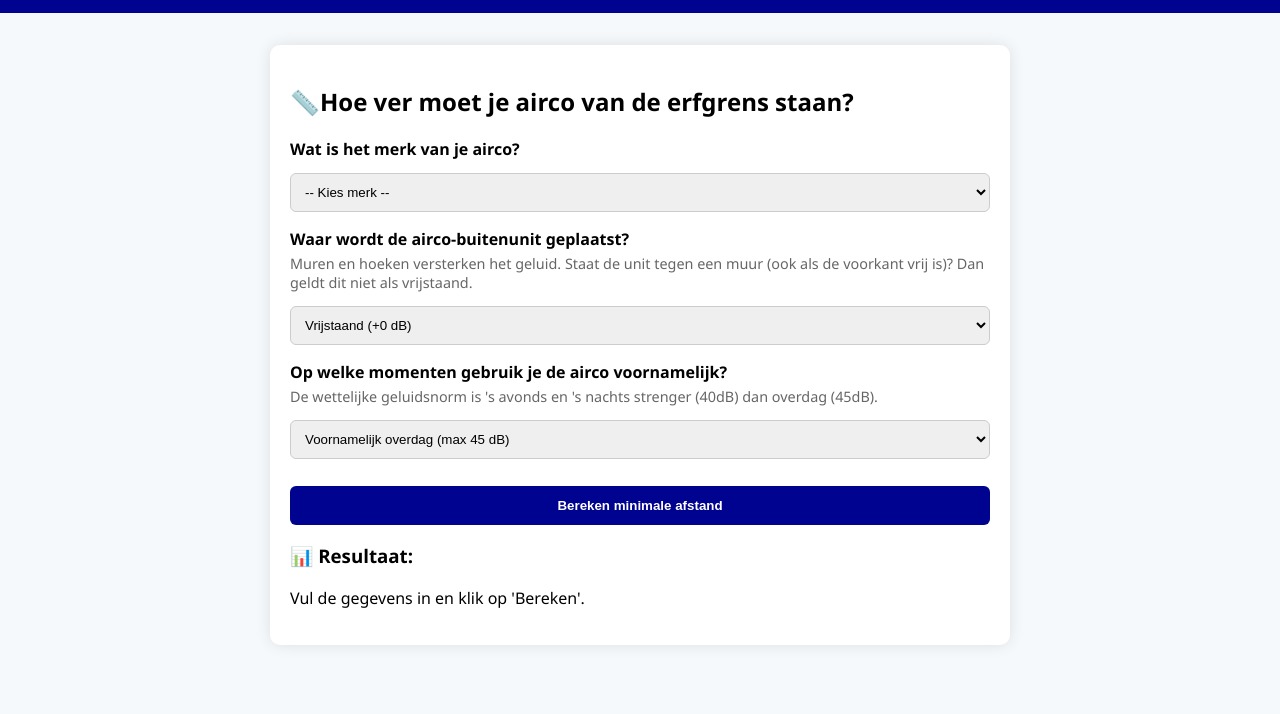
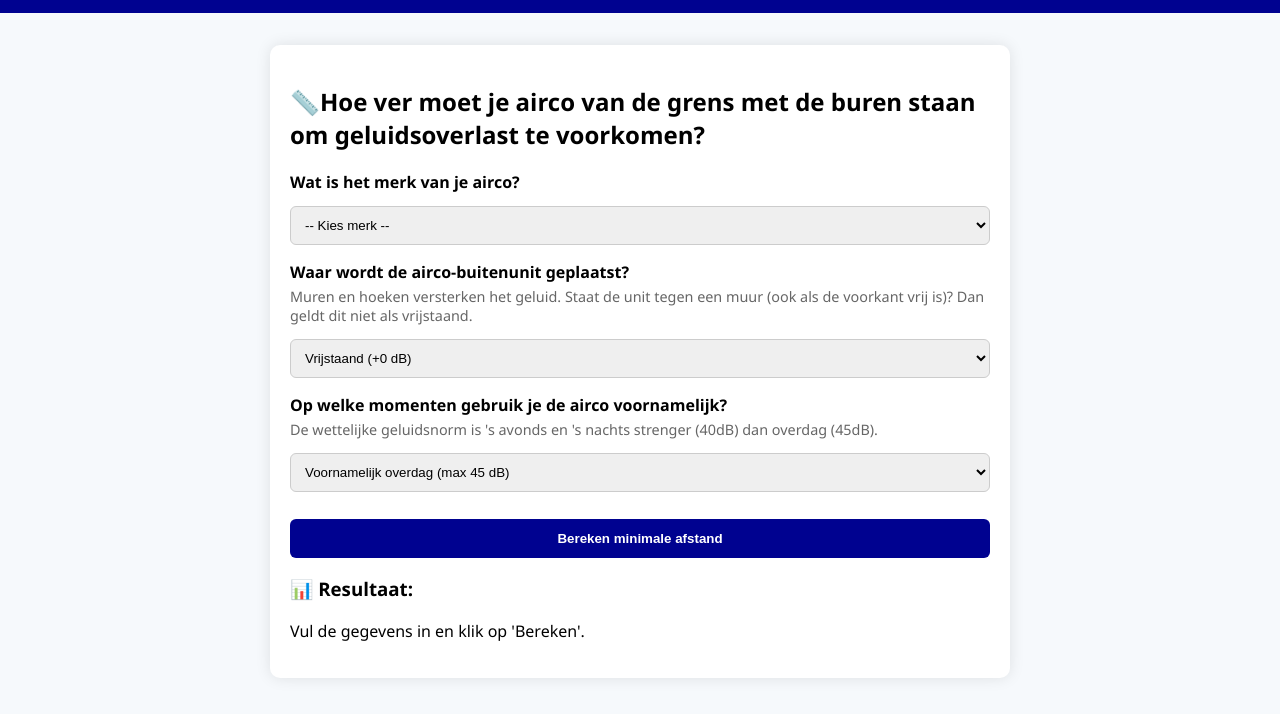
Before and after one commit to roywesteneng/rekenmodule.klimaatshop, a plain HTML site: page index.html in a window 1280 px wide. Shown: the part 74-788 px from the top of the page. Drawn offline with Linux system fonts and the light colour scheme.

Commit message:
index.html

```diff
--- a/index.html
+++ b/index.html
@@ -14,7 +14,7 @@
     </header>
 
   <div id="calculator">
-    <h2>📏Hoe ver moet je airco van de erfgrens staan?</h2>
+    <h2>📏Hoe ver moet je airco van de grens met de buren staan om geluidsoverlast te voorkomen?</h2>
 
     <label for="merk">Wat is het merk van je airco?</label>
     <select id="merk" onchange="toonModellen()">
```
